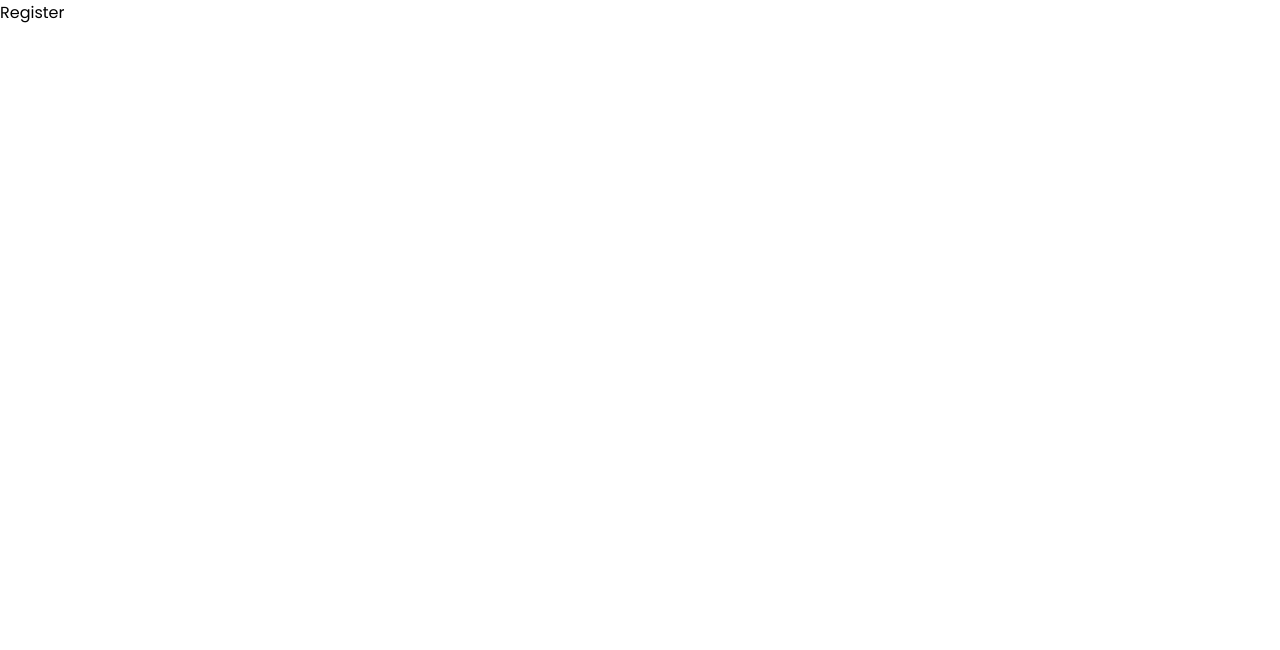
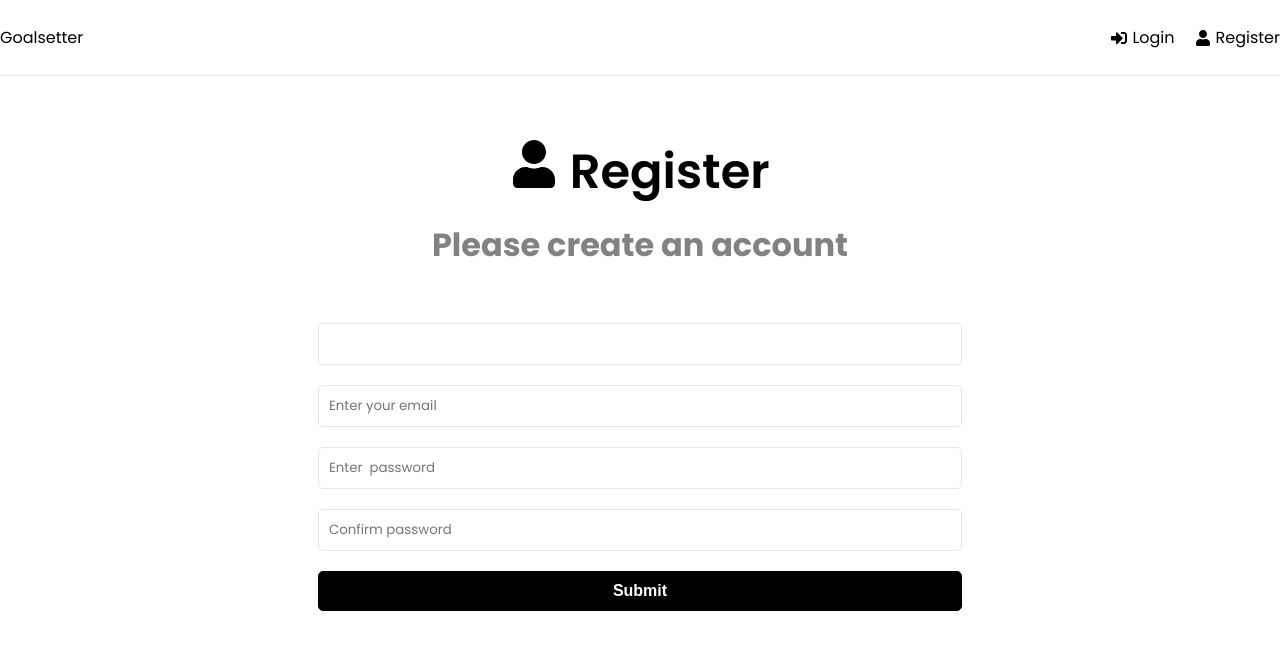
Before and after one commit to CastleBomber/mern-stack-express-mongo-db, a React (Create React App) app in the folder mern-tutorial/frontend/: page /register in a window 1280 px wide. Shown: the top 650 px of the page. Built offline with nearby package versions, Linux system fonts and the light colour scheme.

Commit message:
frontend UI, Register, Login, spread function, form groups

```diff
--- a/mern-tutorial/frontend/package.json
+++ b/mern-tutorial/frontend/package.json
@@ -9,6 +9,7 @@
     "@testing-library/user-event": "^14.4.3",
     "react": "^18.2.0",
     "react-dom": "^18.2.0",
+    "react-icons": "^4.7.1",
     "react-redux": "^8.0.5",
     "react-router-dom": "^6.6.2",
     "react-scripts": "5.0.1",
--- a/mern-tutorial/frontend/src/App.js
+++ b/mern-tutorial/frontend/src/App.js
@@ -1,18 +1,22 @@
-import { BrowserRouter, Router, Routes, Route } from "react-router-dom";
+import { BrowserRouter as Router, Routes, Route } from "react-router-dom";
 import Dashboard from "./pages/Dashboard";
 import Login from "./pages/Login";
 import Register from "./pages/Register";
+import Header from "./components/Header";
 
 function App() {
   return (
     <>
-      <BrowserRouter>
-        <Routes>
-          <Route path="/" element={<Dashboard />} />
-          <Route path="/login" element={<Login />} />
-          <Route path="/register" element={<Register />} />
-        </Routes>
-      </BrowserRouter>
+      <Router>
+        <Header />
+        <div className="container">
+          <Routes>
+            <Route path="/" element={<Dashboard />} />
+            <Route path="/login" element={<Login />} />
+            <Route path="/register" element={<Register />} />
+          </Routes>
+        </div>
+      </Router>
     </>
   );
 }
--- /dev/null
+++ b/mern-tutorial/frontend/src/components/Header.jsx
@@ -0,0 +1,28 @@
+import { FaSignInAlt, FaSignOutAlt, FaUser } from "react-icons/fa";
+import { Link } from "react-router-dom";
+
+function Header() {
+  return (
+    <header className="header">
+      <div className="logo">
+        <Link to="/">Goalsetter</Link>
+      </div>
+      <ul>
+        <li>
+          <Link to="/login">
+            <FaSignInAlt />
+            Login
+          </Link>
+        </li>
+        <li>
+          <Link to="/register">
+            <FaUser />
+            Register
+          </Link>
+        </li>
+      </ul>
+    </header>
+  );
+}
+
+export default Header;
--- a/mern-tutorial/frontend/src/pages/Login.jsx
+++ b/mern-tutorial/frontend/src/pages/Login.jsx
@@ -1,7 +1,67 @@
-import React from "react";
+import { useState, useEffect } from "react";
+import { FaSignInAlt } from "react-icons/fa";
 
 function Login() {
-  return <div>Login</div>;
+  const [formData, setFormData] = useState({
+    email: "",
+    password: "",
+  });
+
+  const { email, password } = formData;
+
+  const onChange = (e) => {
+    setFormData((prevState) => ({
+      ...prevState,
+      [e.target.name]: e.target.value,
+    }));
+  };
+
+  const onSubmit = (e) => {
+    e.preventDefault();
+  };
+
+  return (
+    <>
+      <section className="heading">
+        <h1>
+          <FaSignInAlt /> Login
+        </h1>
+        <p>Login and start setting goals</p>
+      </section>
+
+      <section className="form">
+        <form onSubmit="onSubmit">
+          <div className="form-group">
+            <input
+              type="email"
+              className="form-controller"
+              id="email"
+              name="email"
+              value={email}
+              placeholder="Enter your email"
+              onChange={onChange}
+            />
+          </div>
+          <div className="form-group">
+            <input
+              type="password"
+              className="form-controller"
+              id="password"
+              name="password"
+              value={password}
+              placeholder="Enter  password"
+              onChange={onChange}
+            />
+          </div>
+          <div className="form-group">
+            <button type="submit" className="btn btn-block ">
+              Submit
+            </button>
+          </div>
+        </form>
+      </section>
+    </>
+  );
 }
 
 export default Login;
--- a/mern-tutorial/frontend/src/pages/Register.jsx
+++ b/mern-tutorial/frontend/src/pages/Register.jsx
@@ -1,7 +1,91 @@
-import React from "react";
+import { useState, useEffect } from "react";
+import { FaUser } from "react-icons/fa";
 
 function Register() {
-  return <div>Register</div>;
+  const [formData, setFormData] = useState({
+    name: " ",
+    email: "",
+    password: "",
+    password2: "",
+  });
+
+  const { name, email, password, password2 } = formData;
+
+  const onChange = (e) => {
+    setFormData((prevState) => ({
+      ...prevState,
+      [e.target.name]: e.target.value,
+    }));
+  };
+
+  const onSubmit = (e) => {
+    e.preventDefault();
+  };
+
+  return (
+    <>
+      <section className="heading">
+        <h1>
+          <FaUser /> Register
+        </h1>
+        <p>Please create an account</p>
+      </section>
+
+      <section className="form">
+        <form onSubmit="onSubmit">
+          <div className="form-group">
+            <input
+              type="text"
+              className="form-controller"
+              id="name"
+              name="name"
+              value={name}
+              placeholder="Enter your name"
+              onChange={onChange}
+            />
+          </div>
+          <div className="form-group">
+            <input
+              type="email"
+              className="form-controller"
+              id="email"
+              name="email"
+              value={email}
+              placeholder="Enter your email"
+              onChange={onChange}
+            />
+          </div>
+          <div className="form-group">
+            <input
+              type="password"
+              className="form-controller"
+              id="password"
+              name="password"
+              value={password}
+              placeholder="Enter  password"
+              onChange={onChange}
+            />
+          </div>
+          <div className="form-group">
+            <input
+              type="password2"
+              className="form-controller"
+              id="password2"
+              name="password2"
+              value={password2}
+              placeholder="Confirm password"
+              onChange={onChange}
+            />
+          </div>
+          <div className="form-group">
+            <button type="submit" className="btn btn-block ">
+              Submit
+            </button>
+          </div>
+        </form>
+      </section>
+    </>
+  );
 }
 
 export default Register;
```
Also changed, not shown: 1 other file (tests, documents, lock files or other folders).
